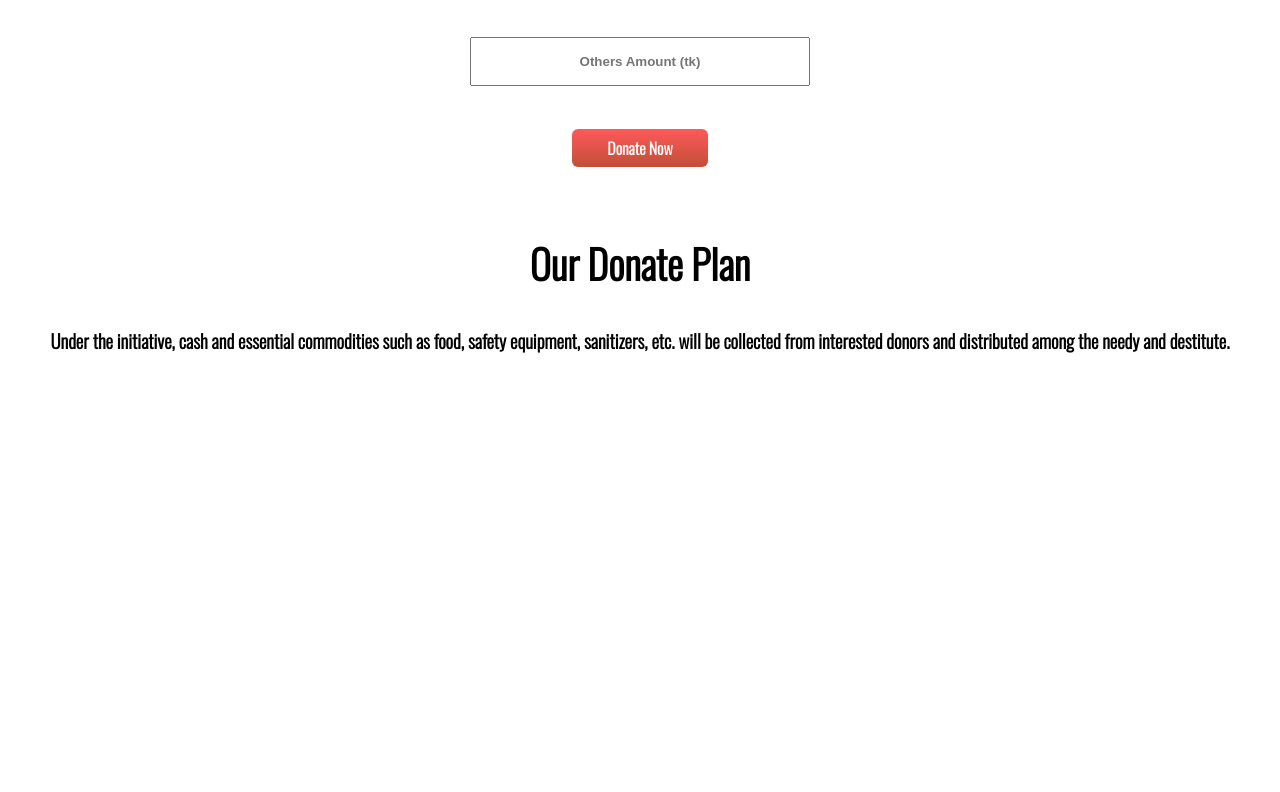
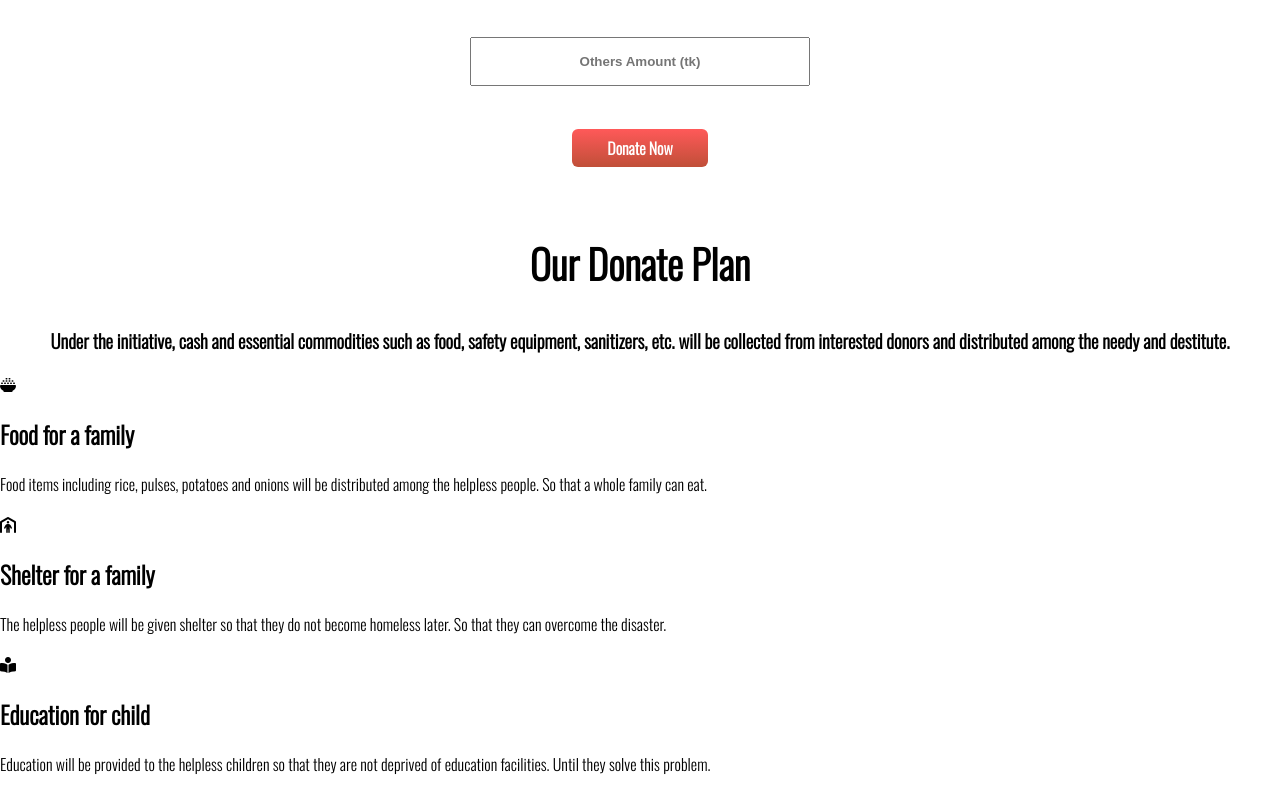
Before and after one commit to mortuza62/Let-s-Donate, a plain HTML site: page index.html in a window 1280 px wide. Shown: the part 1123-1915 px from the top of the page. Before the commit the page ends 1495 px from the top, so only its background shows below. Drawn offline with nearby package versions, Linux system fonts and the light colour scheme.

Commit message:
grid added

```diff
--- a/index.html
+++ b/index.html
@@ -56,29 +56,29 @@
             <h1>Our Donate Plan</h1>
         <h3>Under the initiative, cash and essential commodities such as food, safety equipment, sanitizers, etc. will be collected from interested donors and distributed among the needy and destitute.</h3>
         </div>
-        <!-- <div>
-            <div>
+        <div class="grid-container">
+            <div class="grid-single-item">
                 <i class="fa-solid fa-bowl-rice"></i>
                 <h1>Food for a family</h1>
-                <h3>Food items including rice, pulses, potatoes and onions will be distributed among
+                <p>Food items including rice, pulses, potatoes and onions will be distributed among
                     the helpless people.
-                    So that a whole family can eat.</h3>
+                    So that a whole family can eat.</p>
             </div>
-            <div>
+            <div class="grid-single-item">
                 <i class="fa-solid fa-person-shelter"></i>
                 <h1>Shelter for a family</h1>
-                <h3>The helpless people will be given shelter so that they do not become homeless
+                <p>The helpless people will be given shelter so that they do not become homeless
                     later. So that they can
-                    overcome the disaster.</h3>
+                    overcome the disaster.</p>
             </div>
-            <div>
+            <div class="grid-single-item">
                 <i class="fa-solid fa-book-open-reader"></i>
                 <h1>Education for child</h1>
-                <h3>Education will be provided to the helpless children so that they are not deprived
+                <p>Education will be provided to the helpless children so that they are not deprived
                     of education
-                    facilities. Until they solve this problem.</h3>
+                    facilities. Until they solve this problem.</p>
             </div>
         </div>
-    </section> -->
+    </section>
 </body>
 </html>
```
